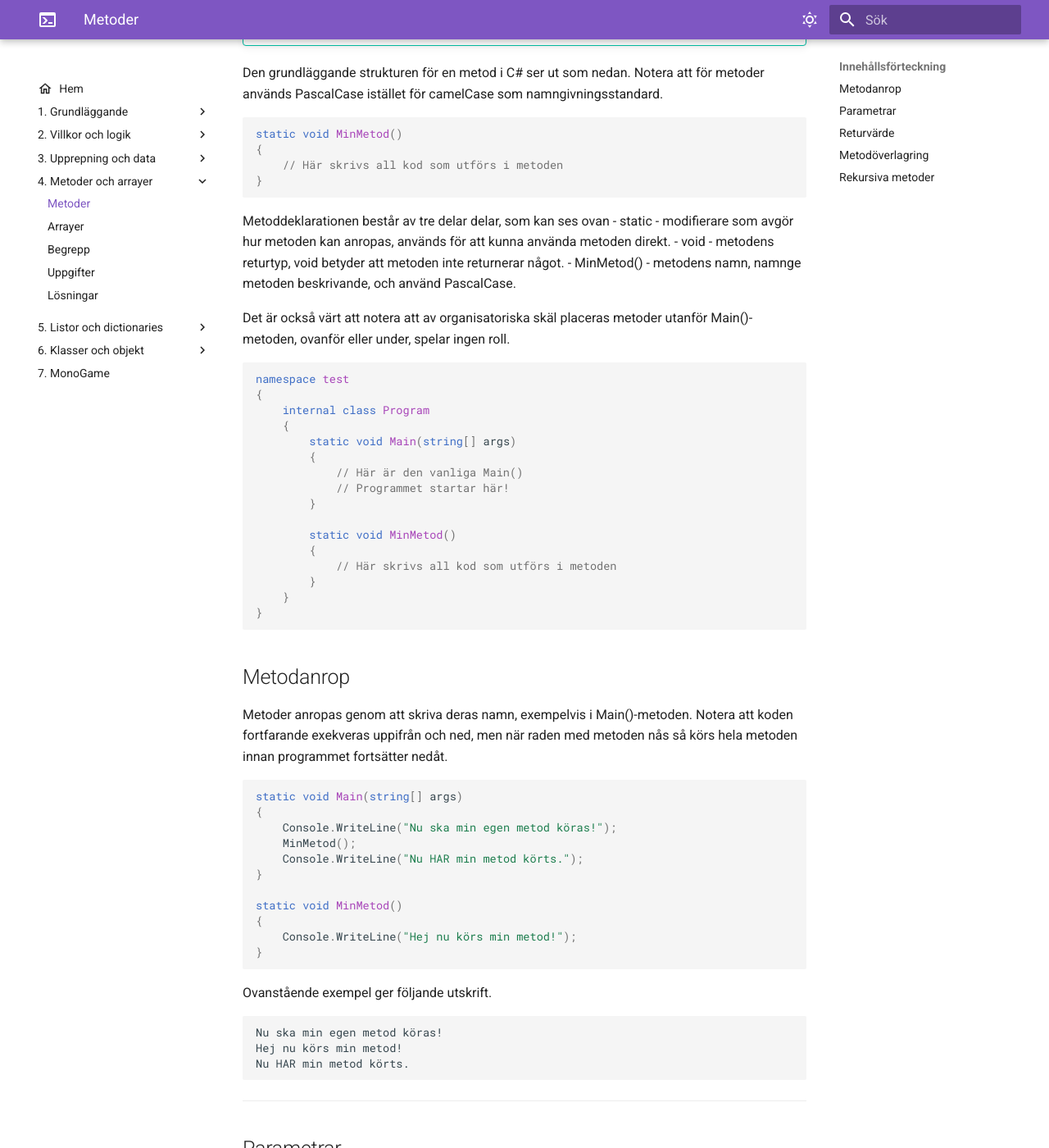
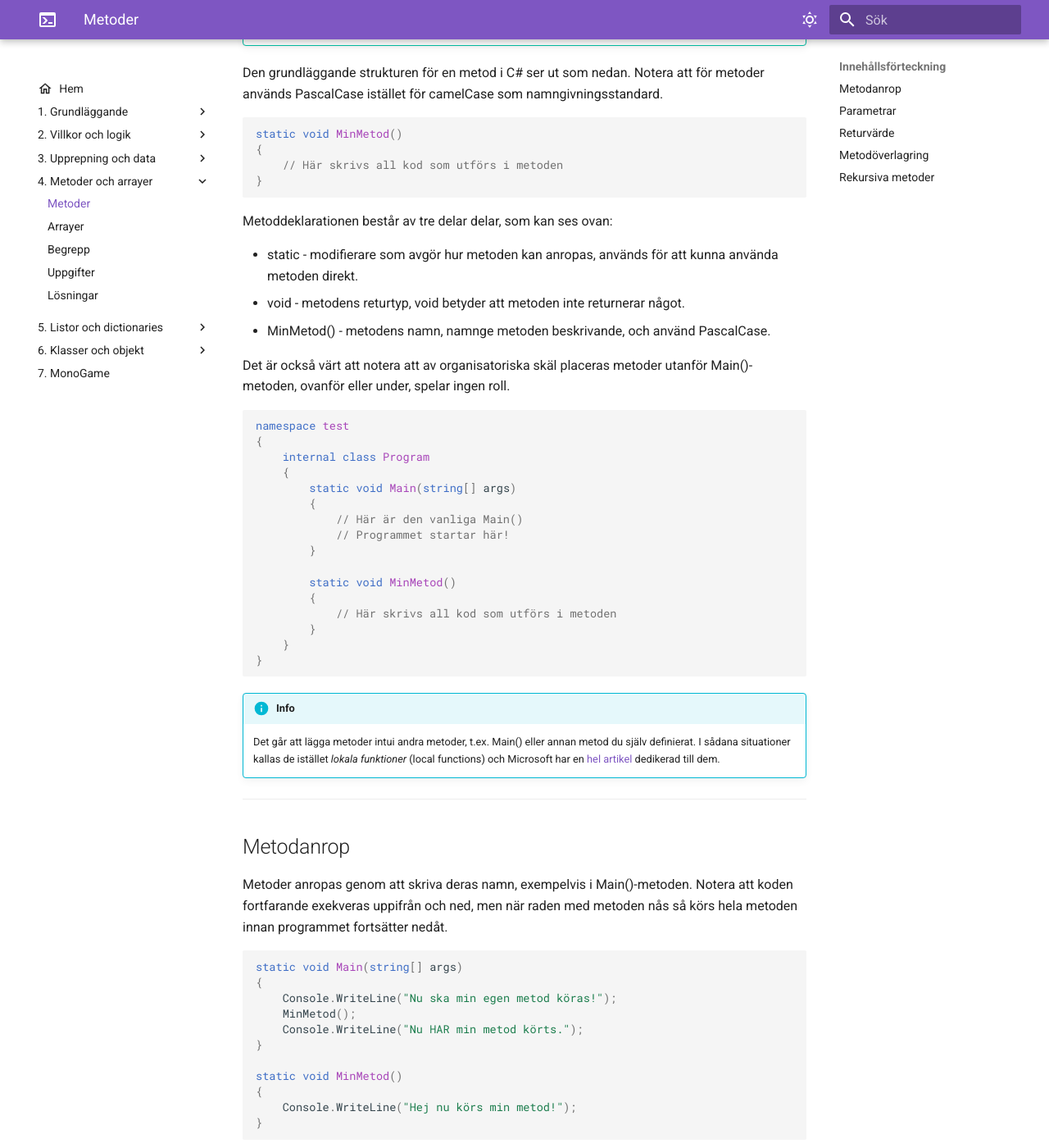
Before and after one commit to efk-tingsholm/programmering-1, an MkDocs documentation site: the page built from docs/content/modul-4/metoder.md, in a window 1280 px wide and 1400 px high, scrolled down 492 px. Shown: the whole window at 82% size. Built offline with MkDocs 1.6.1 and Material for MkDocs 9.7.7, drawn with Linux system fonts in a browser that asks for light colours; some of the changed text lies outside the part shown.

Commit message:
fixat med metoder

````diff
--- a/docs/content/modul-4/metoder.md
+++ b/docs/content/modul-4/metoder.md
@@ -21,7 +21,8 @@ static void MinMetod()
     // Här skrivs all kod som utförs i metoden
 }
 ```
-Metoddeklarationen består av tre delar delar, som kan ses ovan
+Metoddeklarationen består av tre delar delar, som kan ses ovan:
+
 - static - modifierare som avgör hur metoden kan anropas, används för att kunna använda metoden direkt.
 - void - metodens returtyp, void betyder att metoden inte returnerar något.
 - MinMetod() - metodens namn, namnge metoden beskrivande, och använd PascalCase.
@@ -46,6 +47,14 @@ namespace test
     }
 }
 ```
+
+!!! info "Info"
+    Det går att lägga metoder intui andra metoder, t.ex. Main() eller annan metod du själv definierat. I sådana situationer kallas de istället *lokala funktioner* (local functions) och Microsoft har en [hel artikel](https://learn.microsoft.com/en-us/dotnet/csharp/programming-guide/classes-and-structs/local-functions){:target="_blank"} dedikerad till dem.
+
+
+
+---
+
 
 ## Metodanrop
 Metoder anropas genom att skriva deras namn, exempelvis i Main()-metoden. Notera att koden fortfarande exekveras uppifrån och ned, men när raden med metoden nås så körs hela metoden innan programmet fortsätter nedåt.
@@ -120,6 +129,7 @@ static void Main(string[] args)
 {
 	// Metodens returvärde kan sparas i en variabel.
 	int summa = AdderaTvåTal(10, 20);
+
 	// Metoden kan också användas direkt för sitt returvärde.
 	Console.WriteLine(AdderaTvåTal(5, 10)); // Utskrift: 15
 }
@@ -132,6 +142,7 @@ Vissa metoder kan anropas på olika sätt. Exempelvis kan metoden Beep() från k
 ```csharp
 // Beep() anropas utan argument, går bra.
 Console.Beep();
+
 // Beep() anropas med argumenten 700 och 2000,
 // för parametrarna frekvens och varaktighet. Går också bra.
 Console.Beep(700, 2000);
@@ -170,6 +181,8 @@ static void Main(string[] args)
 
 ## Rekursiva metoder
 Rekursiva metoder är ett tjusigt sätt att beskriva metoder som anropar sig själva. Sådana metoder måste ha ett basfall, så att de inte anropar sig själva i all evighet, på samma sätt som man inte vill fastna i oändliga loopar.
+
+Följande metod räknar ned från ett givet heltal och skriver ut nedräkningen till användaren.
 ```csharp
 static void Countdown(int number)
 {
````
Also changed, not shown: other parts of docs/content/modul-4/metoder.md (+2 -2 lines).
